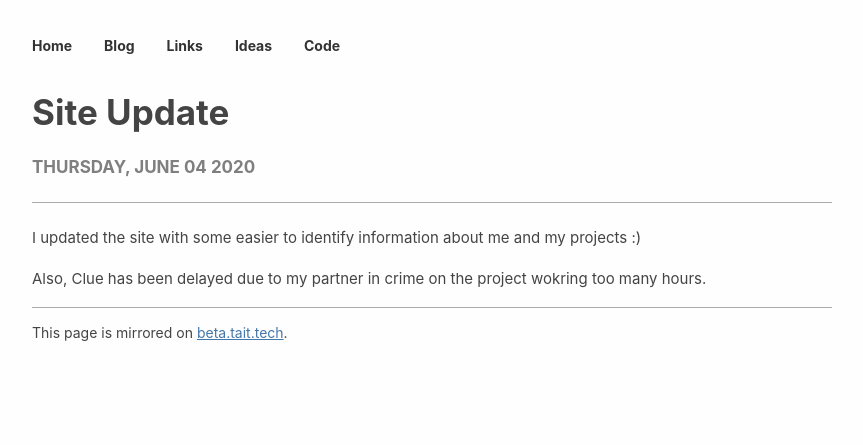
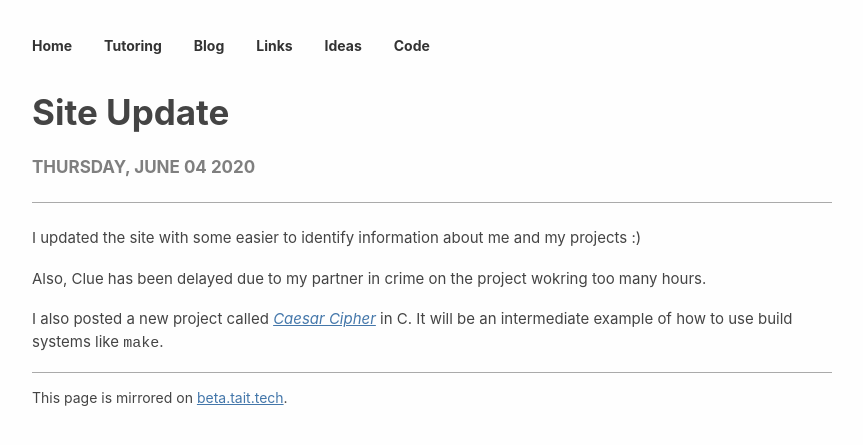
Before and after one commit to TTWNO/tait.tech, a Jekyll site: the page built from _posts/2020-06-04-site-update.md, in a window 1280 px wide. Shown: the top 445 px of the page, without its empty margins (208-1071 px from the left). Built offline with Jekyll 4.4.1, drawn with Linux system fonts in a browser that asks for light colours.

Commit message:
'Site update' post; tutoring info

```diff
--- a/_data/nav.yml
+++ b/_data/nav.yml
@@ -1,5 +1,7 @@
 - name: Home
   link: /
+- name: Tutoring
+  link: /tutoring/
 - name: Blog
   link: /blog/
 #- name: Podcast
--- a/_posts/2020-06-04-site-update.md
+++ b/_posts/2020-06-04-site-update.md
@@ -5,3 +5,5 @@ layout: post
 I updated the site with some easier to identify information about me and my projects :)
 
 Also, Clue has been delayed due to my partner in crime on the project wokring too many hours.
+
+I also posted a new project called *[Caesar Cipher](https://github.com/TTWNO/caesar-cipher)* in C. It will be an intermediate example of how to use build systems like `make`.
```
Also changed, not shown: tutoring/index.md (added, +19 -0 lines).
